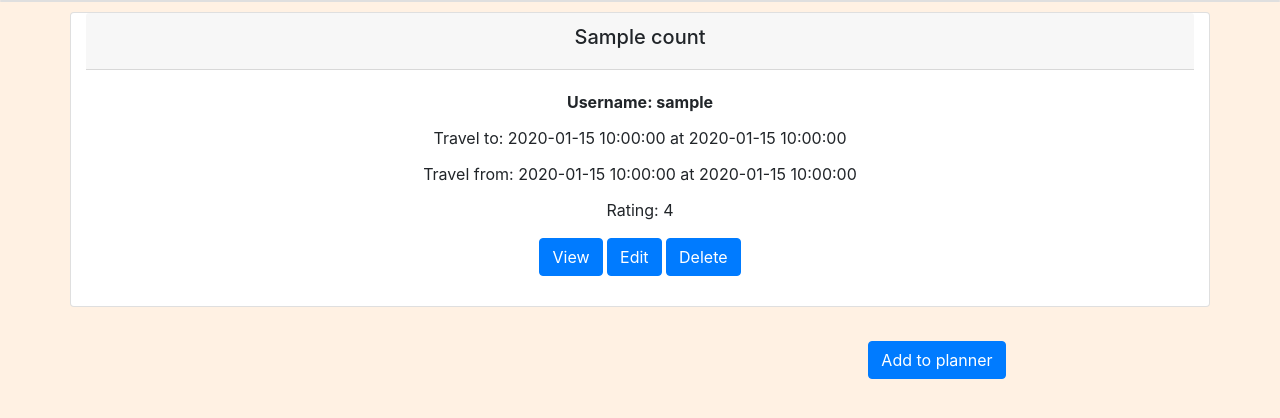
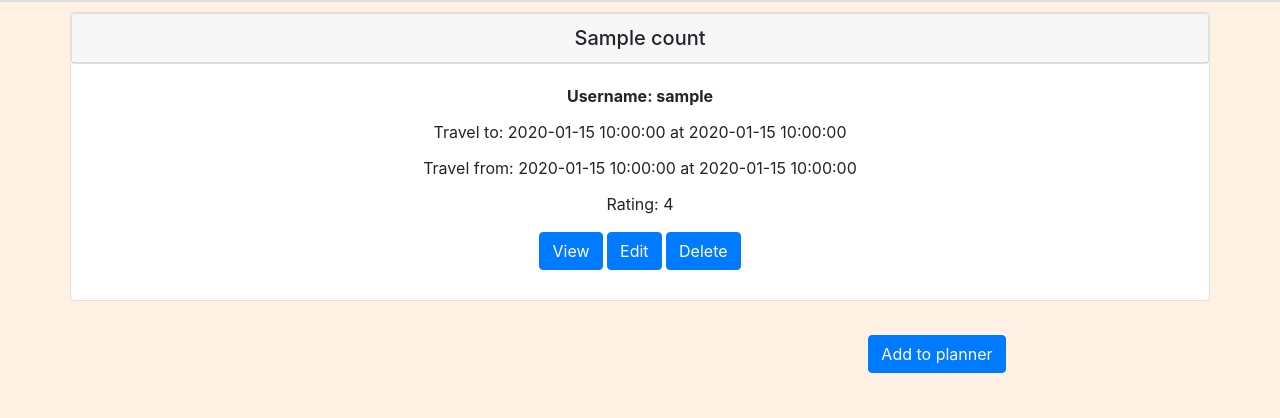
Before and after one commit to Chrisss09/Travel-Tracker, a Flask app: template templates/planner.html in a window 1280 px wide. Shown: the part 64-482 px from the top of the page. Run offline with Flask 2, Linux system fonts and the light colour scheme; the template is opened without the code that fills it: most values are stand-ins (such as "Sample title", 1, 10 or a date in 2020); parts of the project's set-up code (start-up, migrations or seed data) failed here and were passed over; some libraries are stand-ins or nearby versions.

Commit message:
Fixed issue with padding on the country names

```diff
--- a/templates/planner.html
+++ b/templates/planner.html
@@ -15,8 +15,8 @@
 
 {% for count in country %}
 <div class="container card main-card">
-    <div class="card-header">
-        <h5>{{ count.country_name }}</h5>
+    <div class="card row">
+        <h5 class="card-header">{{ count.country_name }}</h5>
     </div>
     <div class="card-body">
         <p class="card-title"><b>Username: {{ count.username }}</b></p>
```
